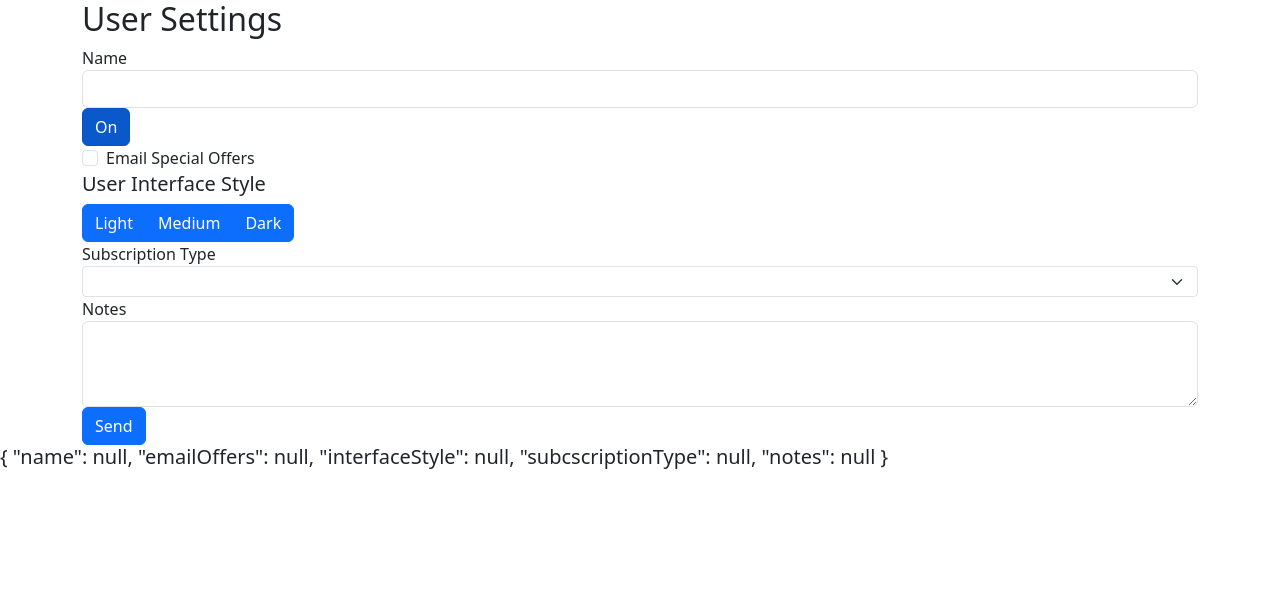
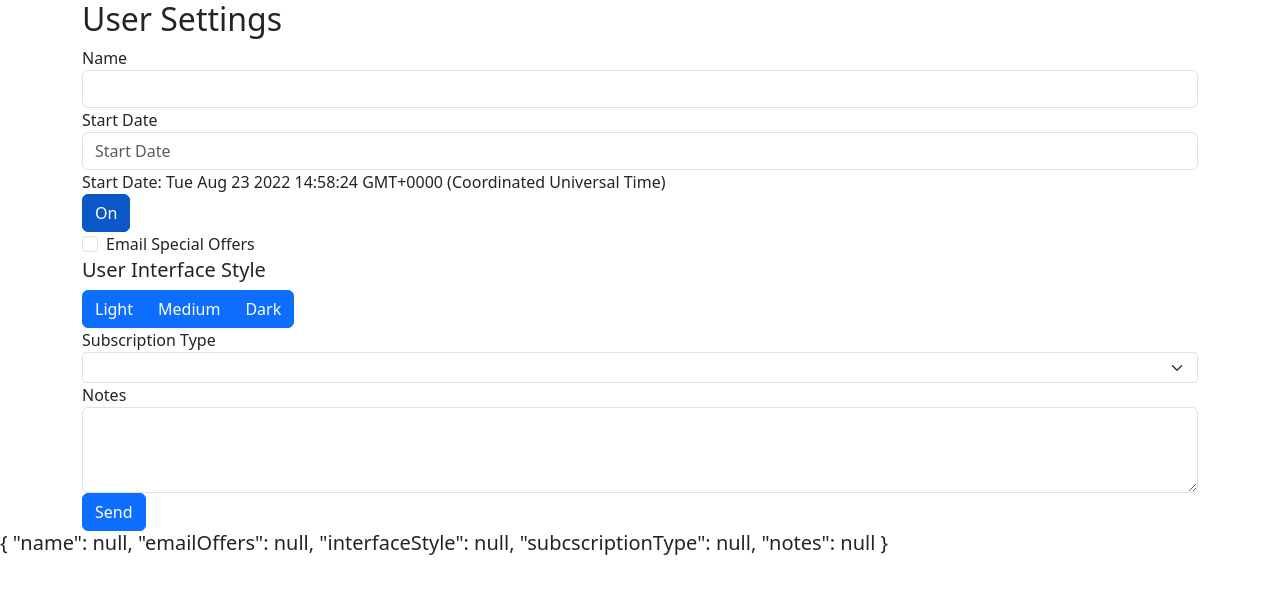
Before and after one commit to enurberk/AngularForms, an Angular app: page / in a window 1280 px wide. Shown: the top 594 px of the page. Built offline with nearby package versions, Linux system fonts and the light colour scheme.

Commit message:
ngx-bootstrap date and date range picker added

```diff
--- a/src/app/app.module.ts
+++ b/src/app/app.module.ts
@@ -6,6 +6,8 @@
 import { AppComponent } from './app.component';
 import { UserSettingsFormComponent } from './user-settings-form/user-settings-form.component';
 import { ButtonsModule } from 'ngx-bootstrap/buttons';
+import { BrowserAnimationsModule } from '@angular/platform-browser/animations';
+import { BsDatepickerModule } from 'ngx-bootstrap/datepicker';
 
 @NgModule({
   declarations: [
@@ -16,7 +18,9 @@
     BrowserModule,
     FormsModule,
     HttpClientModule,
-    ButtonsModule
+    ButtonsModule.forRoot(),
+    BrowserAnimationsModule,
+    BsDatepickerModule.forRoot()
   ],
   providers: [],
   bootstrap: [AppComponent]
--- a/src/app/user-settings-form/user-settings-form.component.html
+++ b/src/app/user-settings-form/user-settings-form.component.html
@@ -26,6 +26,15 @@
       <!-- HTML Field Validation
             required pattern="B.*" type="number" min="2" max="100">-->
     </div>
+    <div class="form-group">
+      <label for="startDate">Start Date</label>
+      <input type="text"
+              placeholder="Start Date"
+              class="form-control"
+              [(ngModel)]="startDate" name="startDate" id="startDate"
+              bsDaterangepicker>
+    </div>
+    Start Date: {{ startDate }}
 
     <div class="form-group">
       <button type="button" class="btn btn-primary" name="singleModel" [(ngModel)]="singleModel" btnCheckbox
@@ -44,13 +53,12 @@
 
     <h5>User Interface Style</h5>
     <div class="btn-group">
-      <label class="btn btn-primary" [(ngModel)]="userSettings.interfaceStyle" name="interfaceStyle"
-        btnRadio="Light" tabindex="0" role="button">Light</label>
-      <label class="btn btn-primary" [(ngModel)]="userSettings.interfaceStyle" name="interfaceStyle"
-        btnRadio="Medium" tabindex="0"
-        role="button">Medium</label>
-      <label class="btn btn-primary" [(ngModel)]="userSettings.interfaceStyle" name="interfaceStyle"
-        btnRadio="Dark" tabindex="0" role="button">Dark</label>
+      <label class="btn btn-primary" [(ngModel)]="userSettings.interfaceStyle" name="interfaceStyle" btnRadio="Light"
+        tabindex="0" role="button">Light</label>
+      <label class="btn btn-primary" [(ngModel)]="userSettings.interfaceStyle" name="interfaceStyle" btnRadio="Medium"
+        tabindex="0" role="button">Medium</label>
+      <label class="btn btn-primary" [(ngModel)]="userSettings.interfaceStyle" name="interfaceStyle" btnRadio="Dark"
+        tabindex="0" role="button">Dark</label>
     </div>
 
     <div class="form-group">
--- a/src/app/user-settings-form/user-settings-form.component.ts
+++ b/src/app/user-settings-form/user-settings-form.component.ts
@@ -12,7 +12,7 @@
 export class UserSettingsFormComponent implements OnInit {
 
   singleModel = 'On';
-
+  startDate: Date | undefined;
   originalUserSettings: UserSettings = {
     name: null,
     emailOffers: null,
@@ -30,6 +30,7 @@
 
   ngOnInit(): void {
     this.subscriptionTypes = this.dataService.getSubscriptionTypes();
+    this.startDate = new Date();
   }
 
   //onBlur eventi kullanıldı, spesifik alanların kontrolu için kullanılır
--- a/src/styles.css
+++ b/src/styles.css
@@ -1,2 +1,3 @@
 /* You can add global styles to this file, and also import other style files */
 @import "~bootstrap/dist/css/bootstrap.min.css";
+@import "~ngx-bootstrap/datepicker/bs-datepicker.css";
```
